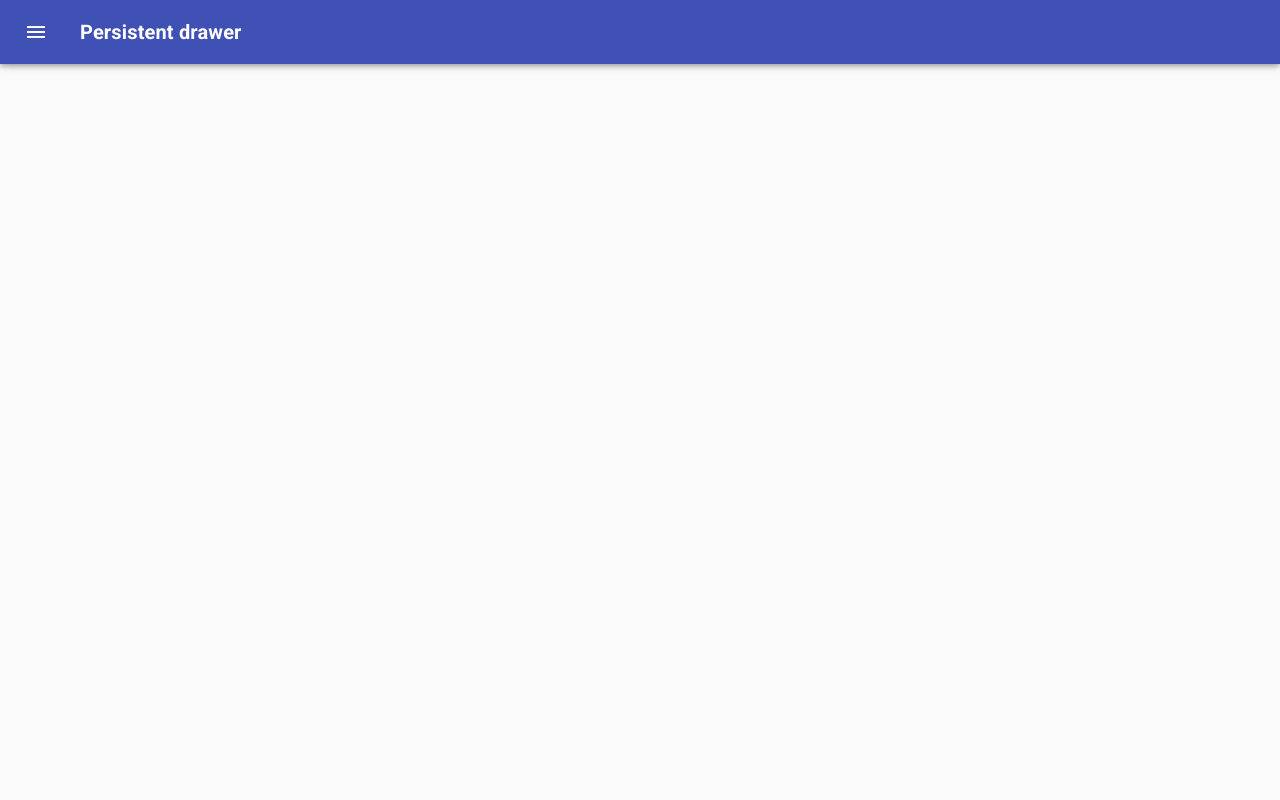
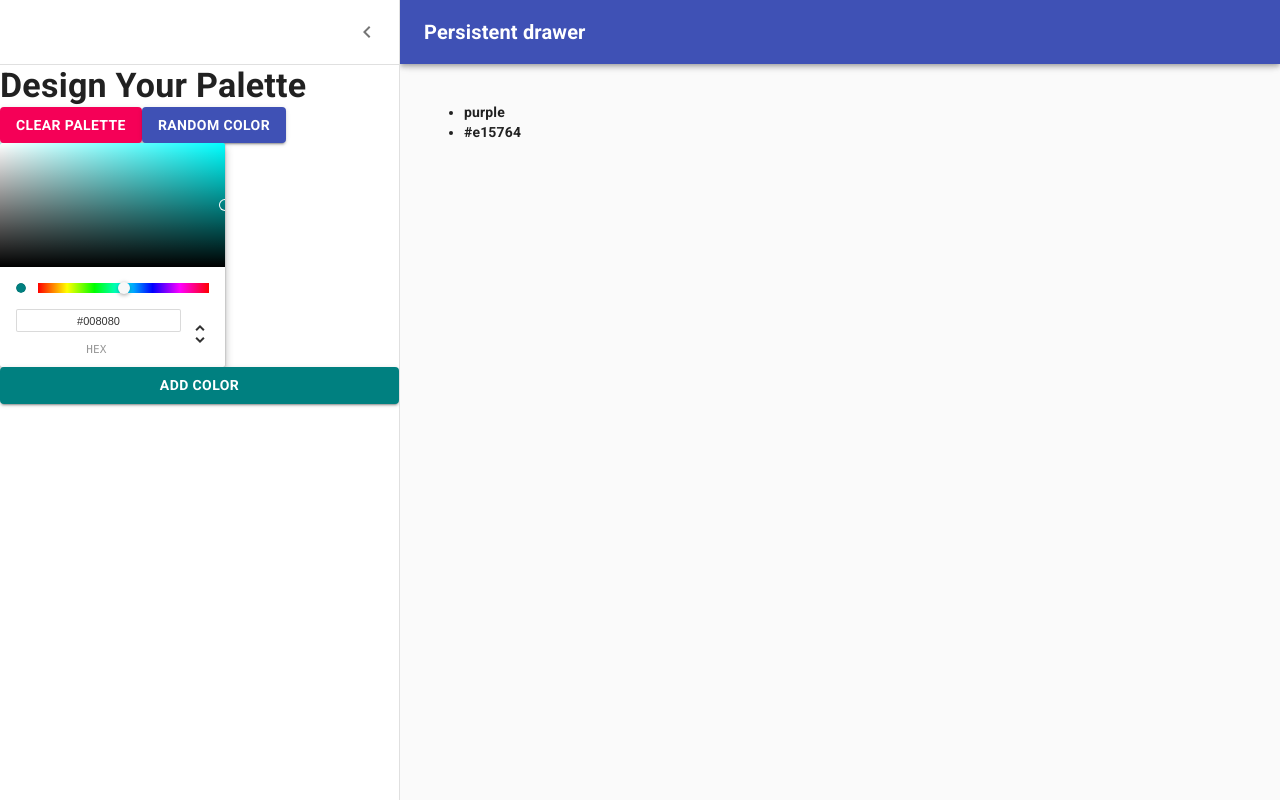
Before and after one commit to timven2004/Color-App, a React (Create React App) app: page /palette/new in a window 1280 px wide. Built offline with nearby package versions, Linux system fonts and the light colour scheme; the HTML template or start-up script is replaced by a standard one.

Commit message:
updated states in NewColorForm

```diff
--- a/package.json
+++ b/package.json
@@ -13,6 +13,7 @@
     "material-ui-icons": "^1.0.0-beta.36",
     "rc-slider": "^9.6.1",
     "react": "^17.0.1",
+    "react-color": "^2.19.3",
     "react-copy-to-clipboard": "^5.0.2",
     "react-dom": "^17.0.1",
     "react-router-dom": "^5.2.0",
--- a/src/NewPaletteForm.js
+++ b/src/NewPaletteForm.js
@@ -11,9 +11,11 @@ import Divider from '@material-ui/core/Divider';
 import IconButton from '@material-ui/core/IconButton';
 import MenuIcon from '@material-ui/icons/Menu';
 import ChevronLeftIcon from '@material-ui/icons/ChevronLeft';
+import { ChromePicker } from 'react-color';
+import Button from "@material-ui/core/Button"
 
 
-const drawerWidth = 240;
+const drawerWidth = 400;
 
 const styles = theme => ({
   root: {
@@ -73,7 +75,19 @@ const styles = theme => ({
 });
 
 class NewPaletteForm extends React.Component {
-  state = {
+
+	constructor(props){
+		super(props)
+		this.state={
+			open:true,
+			currentColor: "teal",
+			colors:["purple","#e15764"]
+		};
+		this.updateCurrentColor=this.updateCurrentColor.bind(this);
+		this.addNewColor=this.addNewColor.bind(this);
+	}
+
+	state = {
     open: false,
   };
 
@@ -84,6 +98,14 @@ class NewPaletteForm extends React.Component {
   handleDrawerClose = () => {
     this.setState({ open: false });
   };
+
+updateCurrentColor(newColor){
+	this.setState({currentColor: newColor.hex})
+}
+
+addNewColor(){
+	this.setState((prevState)=>({colors: [...prevState.colors, this.state.currentColor]}))
+}
 
   render() {
     const { classes } = this.props;
@@ -126,7 +148,26 @@ class NewPaletteForm extends React.Component {
               <ChevronLeftIcon />
             </IconButton>
           </div>
+
           <Divider />
+			<Typography variant="h4">
+				Design Your Palette
+			</Typography>
+			<div>
+			<Button variant="contained" color="secondary">
+				Clear Palette
+			</Button>
+			<Button variant="contained" color="primary">
+				Random Color
+			</Button>
+
+			</div>
+
+		<ChromePicker color={ this.state.currentColor } onChange={this.updateCurrentColor } onChangeComplete={this.updateCurrentColor} disableAlpha={true}/>
+			<Button variant="contained" color="primary" style={{backgroundColor: this.state.currentColor}} onClick={this.addNewColor}>
+				Add Color
+			</Button>
+
         </Drawer>
         <main
           className={classNames(classes.content, {
@@ -134,7 +175,9 @@ class NewPaletteForm extends React.Component {
           })}
         >
           <div className={classes.drawerHeader} />
-
+			<ul>
+				{this.state.colors.map((color)=>(<li>{color}</li>))}
+			</ul>
         </main>
       </div>
     );
```
Also changed, not shown: 1 other file (tests, documents, lock files or other folders).
